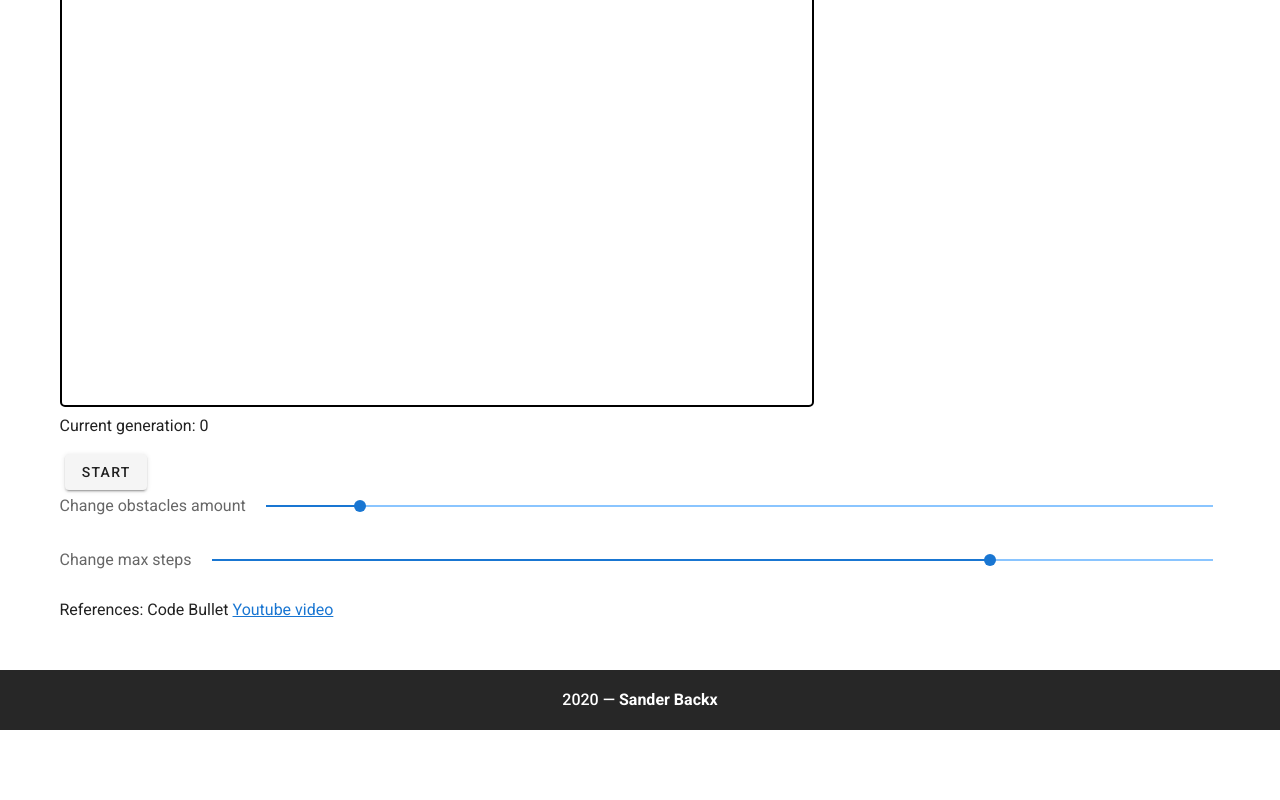
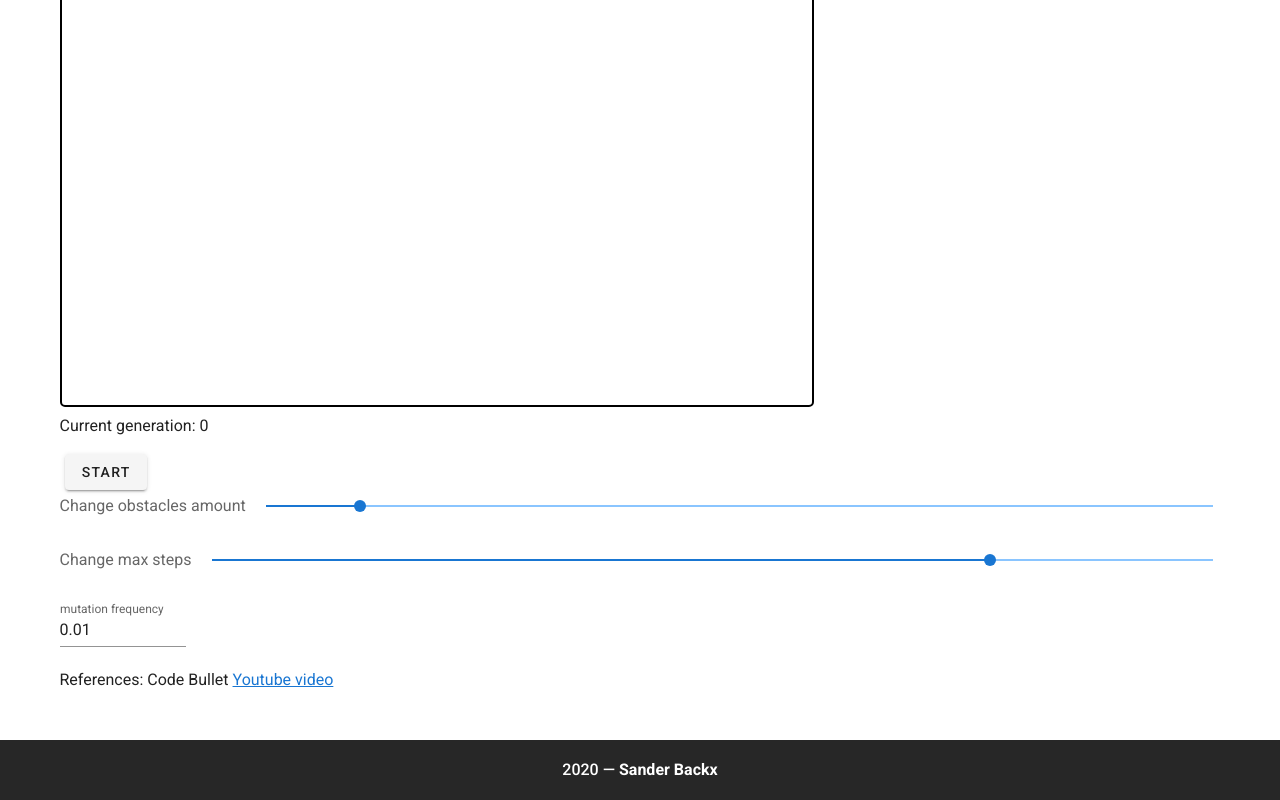
Before and after one commit to SanderBackx1/SanderBackx1.github.io, a Vue app: page /#/genalgo in a window 1280 px wide. Shown: the part 443-1243 px from the top of the page. Before the commit the page ends 1173 px from the top, so only its background shows below. Built offline with nearby package versions, Linux system fonts and the light colour scheme.

Commit message:
added mutation rate

```diff
--- a/src/assets/js/GeneticAlgorithm/dot.js
+++ b/src/assets/js/GeneticAlgorithm/dot.js
@@ -104,6 +104,7 @@ class Brain {
         this.directions = [];
         this.step = 0;
         this.randomize();
+        this.mutationrate = 0.01
     }
     addNewSteps(amount){
         for (let i = 0; i < amount; i++) {
@@ -137,16 +138,16 @@ class Brain {
     clone() {
         const clone = new Brain(this.size);
         clone.directions = [];
+        clone.mutationrate = this.mutationrate;
         this.directions.forEach((direction) => {
             clone.directions.push(direction);
         });
         return clone;
     }
     mutate() {
-        const mutationrate = 0.005;
         for (let i = 0; i < this.directions.length - 1; i++) {
             const rand = Math.random();
-            if (rand < mutationrate) {
+            if (rand < this.mutationrate) {
                 const randomAngle = this.getRandomInt(Math.PI * 2);
                 const vector = {
                     x: Math.cos(randomAngle),
--- a/src/assets/js/GeneticAlgorithm/population.js
+++ b/src/assets/js/GeneticAlgorithm/population.js
@@ -15,6 +15,11 @@ export default class Population {
             const newDot = new Dot({ x: 350, y: 100 }, this.brainsize);
             this.dots.push(newDot);
         }
+    }
+    changeMutationfreq(freq){
+        this.dots.forEach((dot)=>{
+            dot.brain.mutationrate = freq;
+        })
     }
     checkSteps(steps){
         this.brainsize = steps;
--- a/src/views/GeneticAlgorithm.vue
+++ b/src/views/GeneticAlgorithm.vue
@@ -22,13 +22,20 @@
                 :max="50"
                 label="Change obstacles amount"
             ></v-slider>
-            <v-slider
-                v-model="maxsteps"
-                @change="checkSteps"
-                :min="50"
-                :max="500"
-                label="Change max steps"
-            ></v-slider>
+            <v-slider v-model="maxsteps" @change="checkSteps" :min="50" :max="500" label="Change max steps"></v-slider>
+            <v-row>
+                <v-col style="max-width: 150px">
+                    <v-text-field
+                        type="number"
+                        @change="changeMutationfreq()"
+                        @keyup.enter="changeMutationfreq()"
+                        v-model="mutation"
+                        label="mutation frequency"
+                        step="0.01"
+                        min="0"
+                    ></v-text-field>
+                </v-col>
+            </v-row>
             <p>References: Code Bullet <a href="https://www.youtube.com/watch?v=BOZfhUcNiqk">Youtube video</a></p>
         </v-container>
     </div>
@@ -47,11 +54,12 @@ export default {
             population: null,
             goal: null,
             obstaclesAmount: 5,
-            maxsteps:400,
+            maxsteps: 400,
             obstacles: null,
             run: true,
             generation: 0,
             started: false,
+            mutation: 0.01,
         };
     },
     mounted() {
@@ -103,9 +111,14 @@ export default {
                 this.obstacles.addRemoveObjects(this.obstaclesAmount);
             }
         },
-        checkSteps(){
+        checkSteps() {
+            if (this.population) {
+                this.population.checkSteps(this.maxsteps);
+            }
+        },
+        changeMutationfreq(){
             if(this.population){
-                this.population.checkSteps(this.maxsteps);
+                this.population.changeMutationfreq(this.mutation)
             }
         }
     },
```
